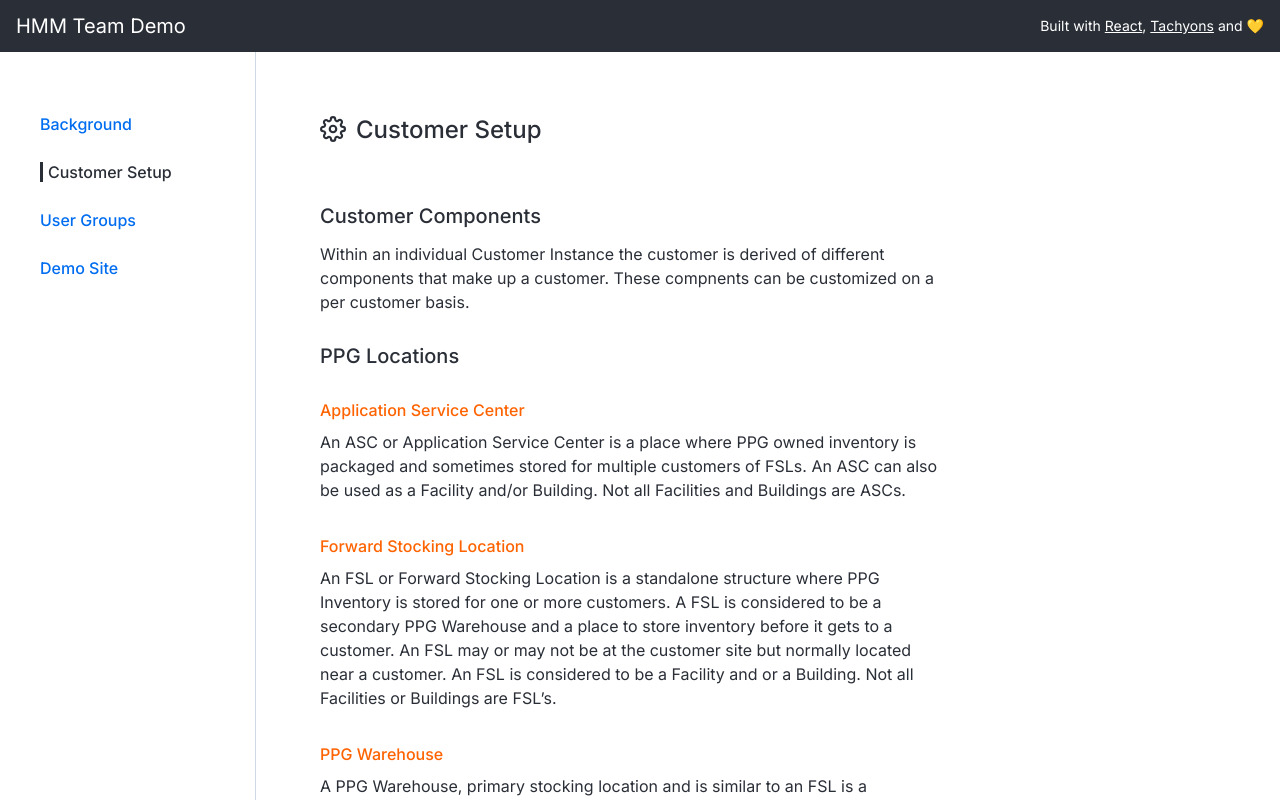
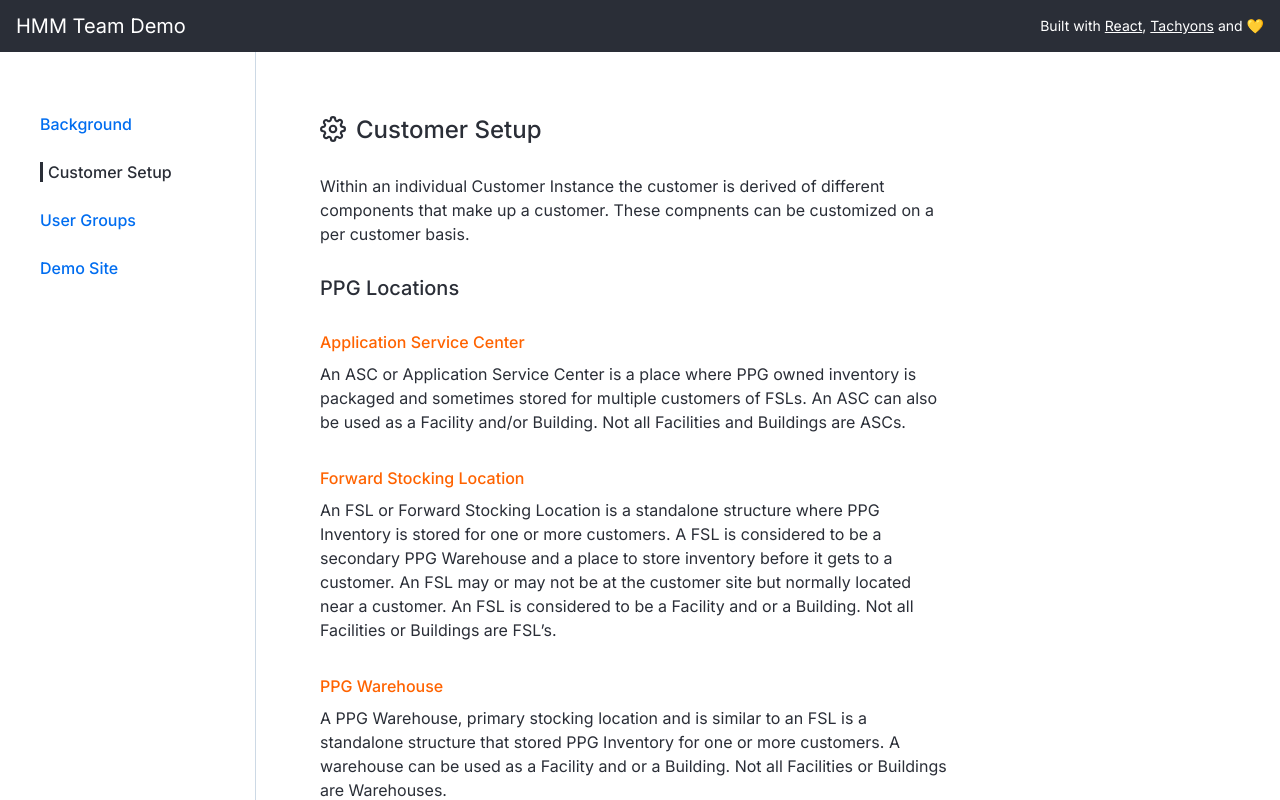
Before and after one commit to laurapadilla/hmm-demo, a React (Create React App) app: page /customer in a window 1280 px wide. Shown: the top 800 px of the page. Built offline with nearby package versions, Linux system fonts and the light colour scheme.

Commit message:
delete an h1

```diff
--- a/src/components/Customer.js
+++ b/src/components/Customer.js
@@ -30,11 +30,10 @@ class Customer extends React.Component {
   render() {
     return (
       <>
-        <h1 className="fw5 f3-l mb5">
+        <h1 className="fw5 f3-l mb4">
           <Icon.Settings size={26} />
           Customer Setup
         </h1>
-        <h2 className="fw5 f4-l mb3">Customer Components</h2>
         <p className="f5 w-70 lh-copy mb4">
           Within an individual Customer Instance the customer is derived of
           different components that make up a customer. These compnents can be
```
